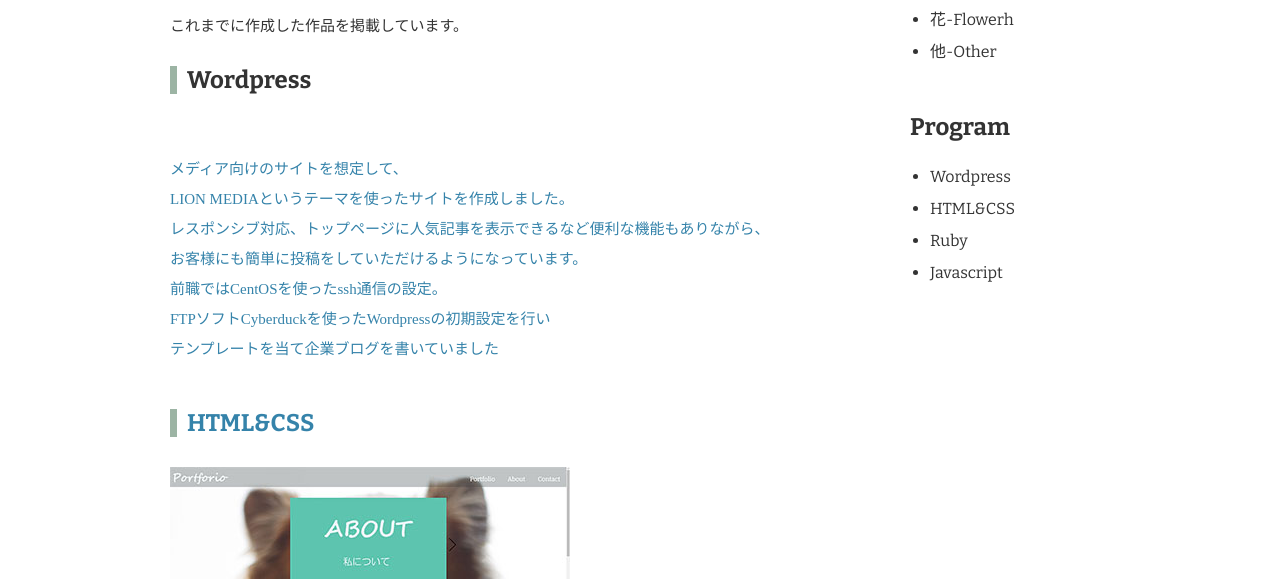
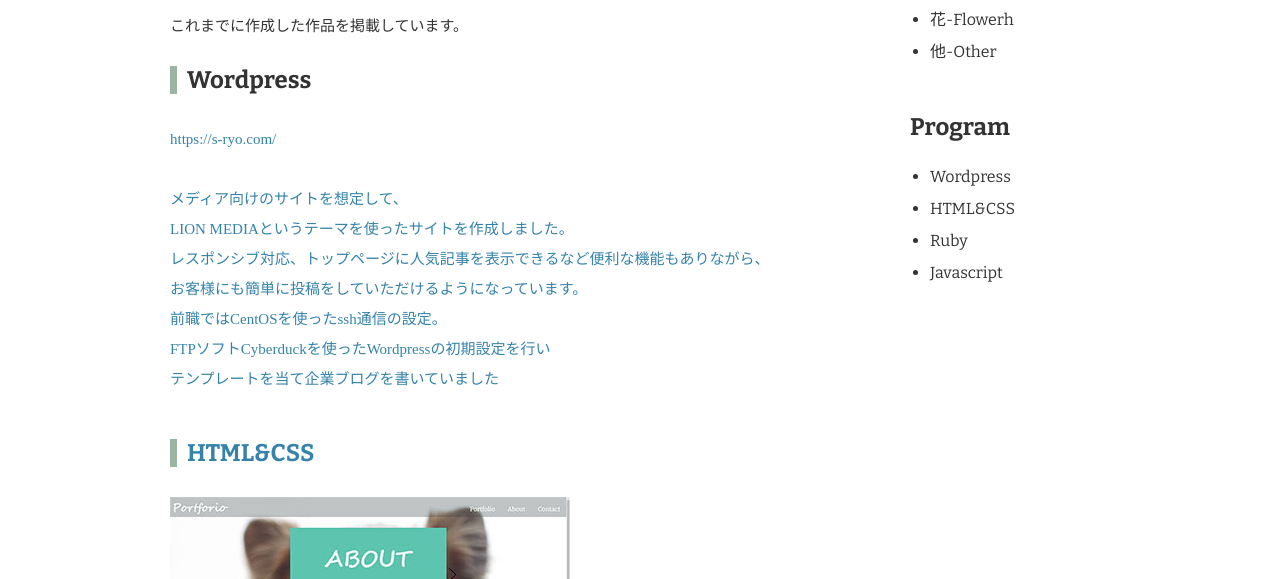
Before and after one commit to suzuki0822/portfolio, a plain HTML site: page program.html in a window 1280 px wide. Shown: the part 221-800 px from the top of the page. Drawn offline with nearby package versions, Linux system fonts and the light colour scheme.

Commit message:
Update program.html

```diff
--- a/program.html
+++ b/program.html
@@ -35,7 +35,8 @@
                 <p>これまでに作成した作品を掲載しています。</p>
                 <section id="wordpress">
                     <h2 class="icon">Wordpress</h2>
-                    <p><a href="https://s-ryo.com/"><a>
+                    <a href="https://s-ryo.com/">https://s-ryo.com/<a>
+                    <p>
                         <br>メディア向けのサイトを想定して、
                         <br>LION MEDIAというテーマを使ったサイトを作成しました。
                         <br>レスポンシブ対応、トップページに人気記事を表示できるなど便利な機能もありながら、
```
